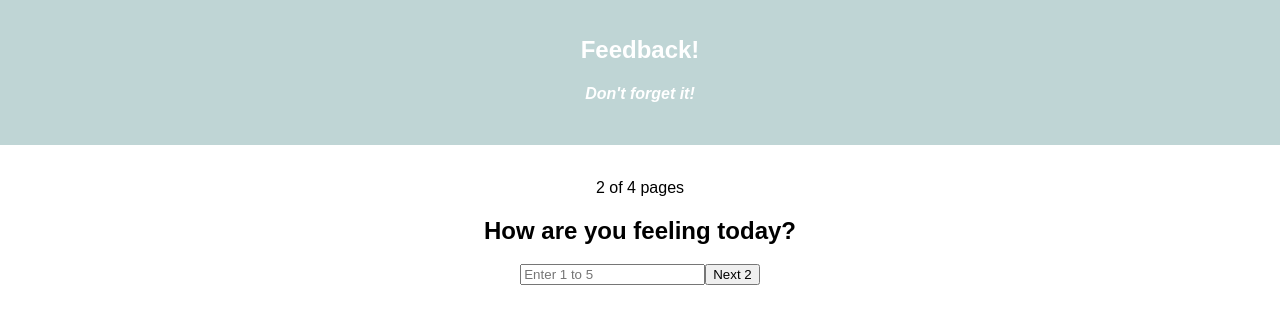
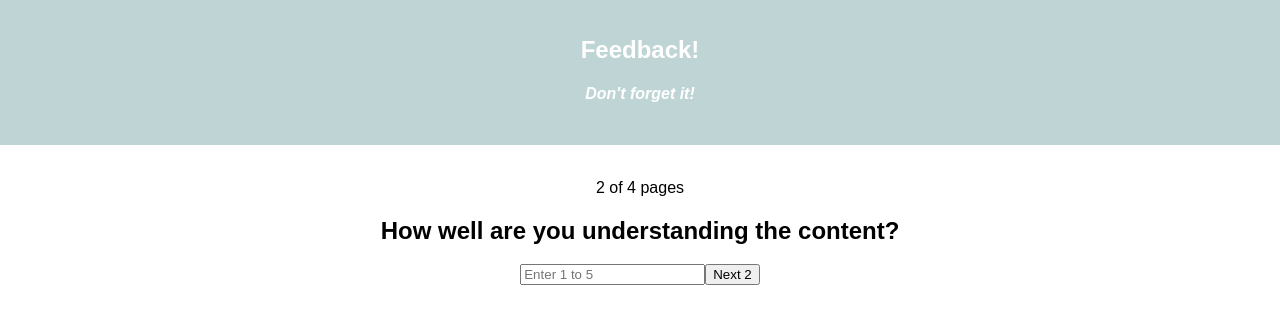
Before and after one commit to RhondaStark92/weekend-challenge-5, a React (Create React App) app: page /1 in a window 1280 px wide. Shown: the top 324 px of the page. Built offline with nearby package versions, Linux system fonts and the light colour scheme.

Commit message:
questions working with conditionals

```diff
--- a/src/components/Feedback/Feedback.js
+++ b/src/components/Feedback/Feedback.js
@@ -3,8 +3,6 @@ import axios from 'axios';
 import { connect } from 'react-redux';
 
 class Feedback extends Component {
-// Can I somehow use condition logic within this component
-// so I don't have to have multiple components for each question??
 
     componentDidMount() {
         // Do I need to do anything here?
@@ -13,16 +11,24 @@ class Feedback extends Component {
 
     handleSubmit = (path) => {
         this.props.history.push(path);
-        console.log('path', path);
     }
 
     render() {
         let pageHeading;
         let button;
         let nextPage;
+        let questionPrompt;
+        let i;
+        const questions = [
+            'How are you feeling today?',
+            'How well are you understanding the content?',
+            'How well are you being supported?',
+            'Would you like to leave any comments?'
+        ];
 
         // if id is undefined then it's the home page, i.e. first page
         if(typeof this.props.match.params.id === "undefined") {
+            i = 0;
             pageHeading = <p>1 of 4 pages</p>;
             button = <button onClick={ () => {this.handleSubmit('/1')}}>Next 1</button>
         } else {
@@ -30,22 +36,25 @@ class Feedback extends Component {
             let pageNum = parseInt(this.props.match.params.id);
 
             if (pageNum === 1 || pageNum === 2 || pageNum === 3 ) {
+                i = pageNum;
                 nextPage = '/' + (pageNum + 1);
                 pageHeading = <p>{pageNum + 1} of 4 pages</p>;
                 button = <button onClick={ () => {this.handleSubmit(nextPage)}}>Next {pageNum + 1}</button>
             } else if (pageNum === 4) {
+                i = 4;
                 pageHeading = <p>Thanks!</p>;
                 button = <button onClick={ () => {this.handleSubmit('/')}}>Start Again</button>
             } else {
                 // not a page we have .. not sure what to do .. give 404 error here?
-            }
+            };
         };
+        questionPrompt = <h2>{questions[i]}</h2>;
 
         // refresh the DOM
         return (
             <div>
                 {pageHeading}
-                <h2>How are you feeling today?</h2>
+                {questionPrompt}
                 <input placeholder="Enter 1 to 5" name ="feelingAnswer"></input>
                 {button}
             </div>
```
